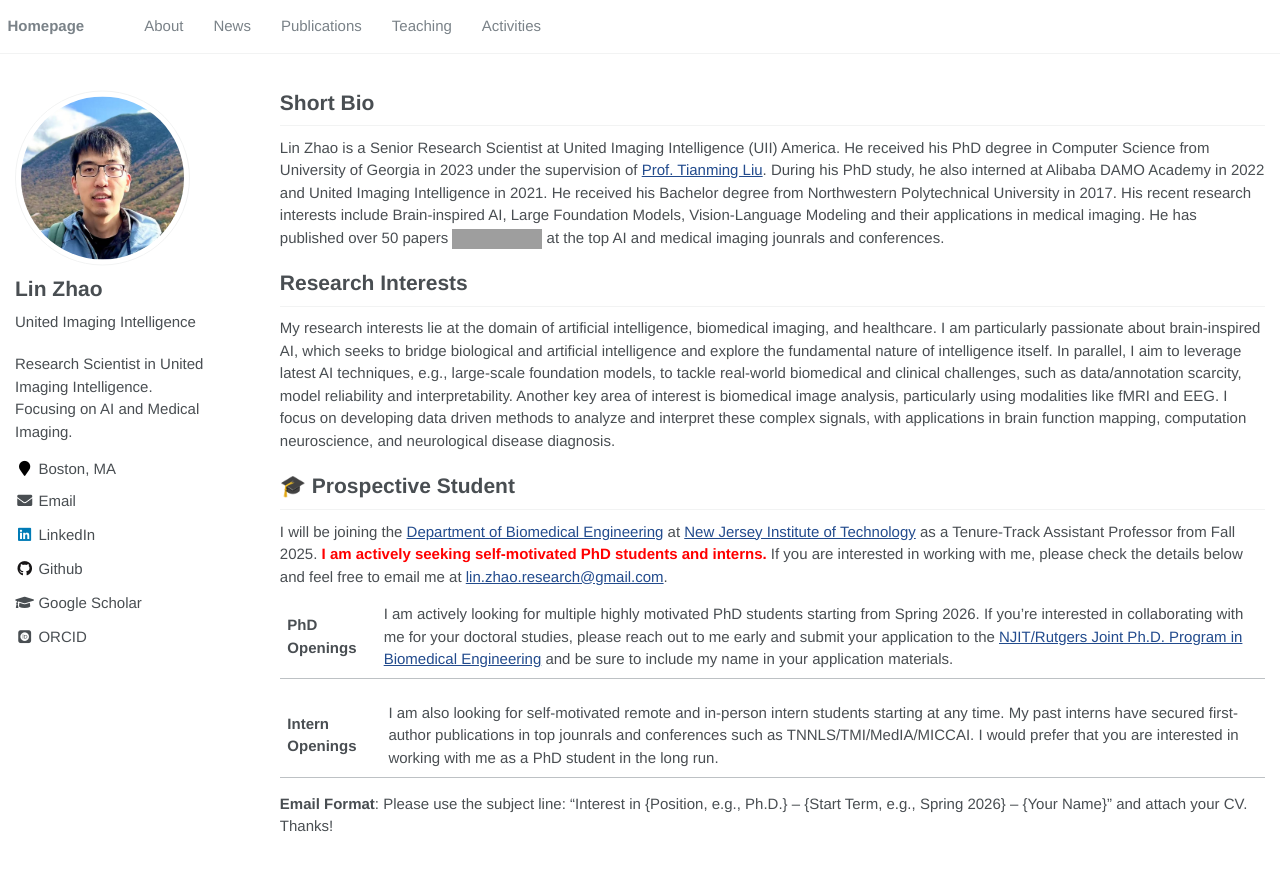
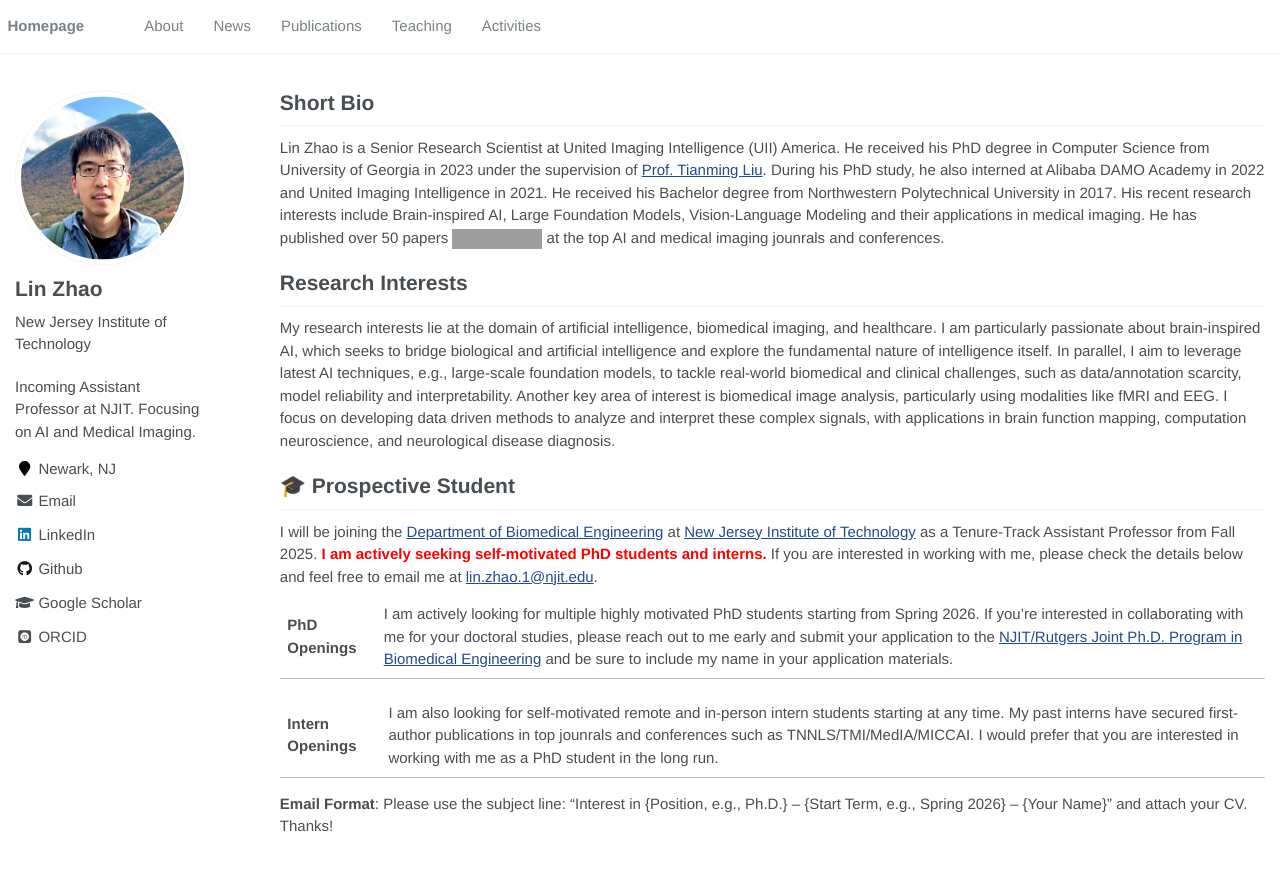
Before and after one commit to lin-zhao-research/lin-zhao-research.github.io, a Jekyll site: the page built from _pages/includes/intro.md, in a window 1280 px wide. Shown: the top 871 px of the page. Built offline with Jekyll 4.4.1, drawn with Linux system fonts in a browser that asks for light colours; some web fonts are replaced; our own code applies the rules of GitHub Pages for plain Markdown files; grey boxes are pictures that could not be loaded.

Commit message:
update NJIT email

```diff
--- a/_config.yml
+++ b/_config.yml
@@ -7,7 +7,7 @@
 
 # Site Settings
 title                    : "Lin Zhao"
-description              : "Research Scientist in United Imaging Intelligence. Focusing on AI and Medical Imaging."
+description              : "Incoming Assistant Professor at NJIT. Focusing on AI and Medical Imaging."
 repository               : "lin-zhao-research/lin-zhao-research.github.io"
 google_scholar_stats_use_cdn : true
 
@@ -23,12 +23,12 @@ baidu_site_verification  : code-ZxFK3f4pfb
 author:
   name             : "Lin Zhao"
   avatar           : "/images/lin_profile.jpeg"
-  bio              : "United Imaging Intelligence"
-  location         : "Boston, MA"
+  bio              : "New Jersey Institute of Technology"
+  location         : "Newark, NJ"
   employer         :
   pubmed           :
   googlescholar    : "https://scholar.google.com/citations?user=RxG1Wj8AAAAJ"
-  email            : "lin.zhao.research@gmail.com"
+  email            : "lin.zhao.1@njit.edu"
   researchgate     :  # example: "https://www.researchgate.net/profile/yourprofile"
   uri              :
   bitbucket        :
--- a/_pages/includes/intro.md
+++ b/_pages/includes/intro.md
@@ -11,7 +11,7 @@ My research interests lie at the domain of artificial intelligence, biomedical i
 
 
 # 🎓 Prospective Student
-I will be joining the [Department of Biomedical Engineering](https://biomedical.njit.edu/) at [New Jersey Institute of Technology](https://www.njit.edu/) as a Tenure-Track Assistant Professor from Fall 2025. <span style="color: red;"> **I am actively seeking self-motivated PhD students and interns.**</span> If you are interested in working with me, please check the details below and feel free to email me at [lin.zhao.research@gmail.com](mailto:lin.zhao.research@gmail.com).
+I will be joining the [Department of Biomedical Engineering](https://biomedical.njit.edu/) at [New Jersey Institute of Technology](https://www.njit.edu/) as a Tenure-Track Assistant Professor from Fall 2025. <span style="color: red;"> **I am actively seeking self-motivated PhD students and interns.**</span> If you are interested in working with me, please check the details below and feel free to email me at [lin.zhao.1@njit.edu](mailto:lin.zhao.1@njit.edu).
 
 |**PhD Openings**| I am actively looking for multiple highly motivated PhD students starting from Spring 2026. If you're interested in collaborating with me for your doctoral studies, please reach out to me early and submit your application to the [NJIT/Rutgers Joint Ph.D. Program in Biomedical Engineering](https://biomedical.njit.edu/academics/graduate/doctoral.php) and be sure to include my name in your application materials. |
 
```
Also changed, not shown: 1 other file.
